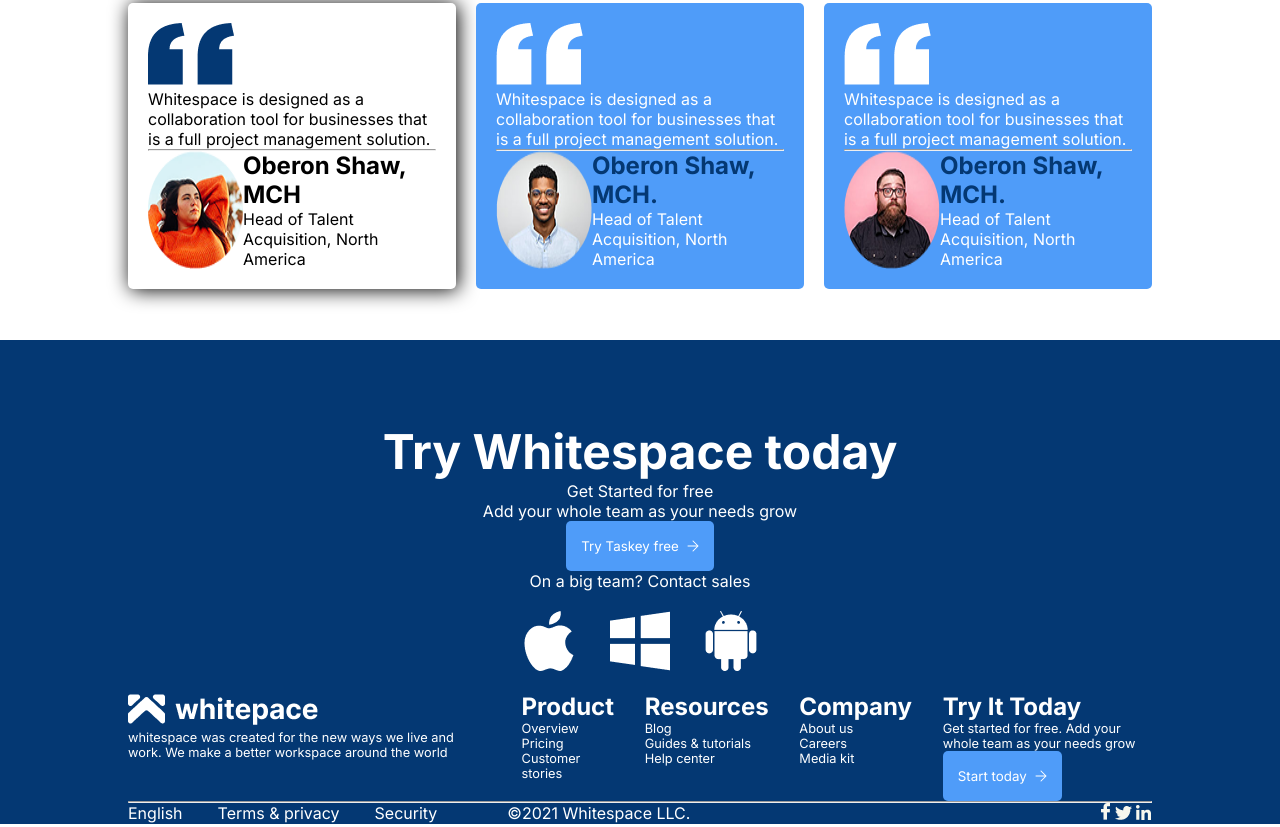
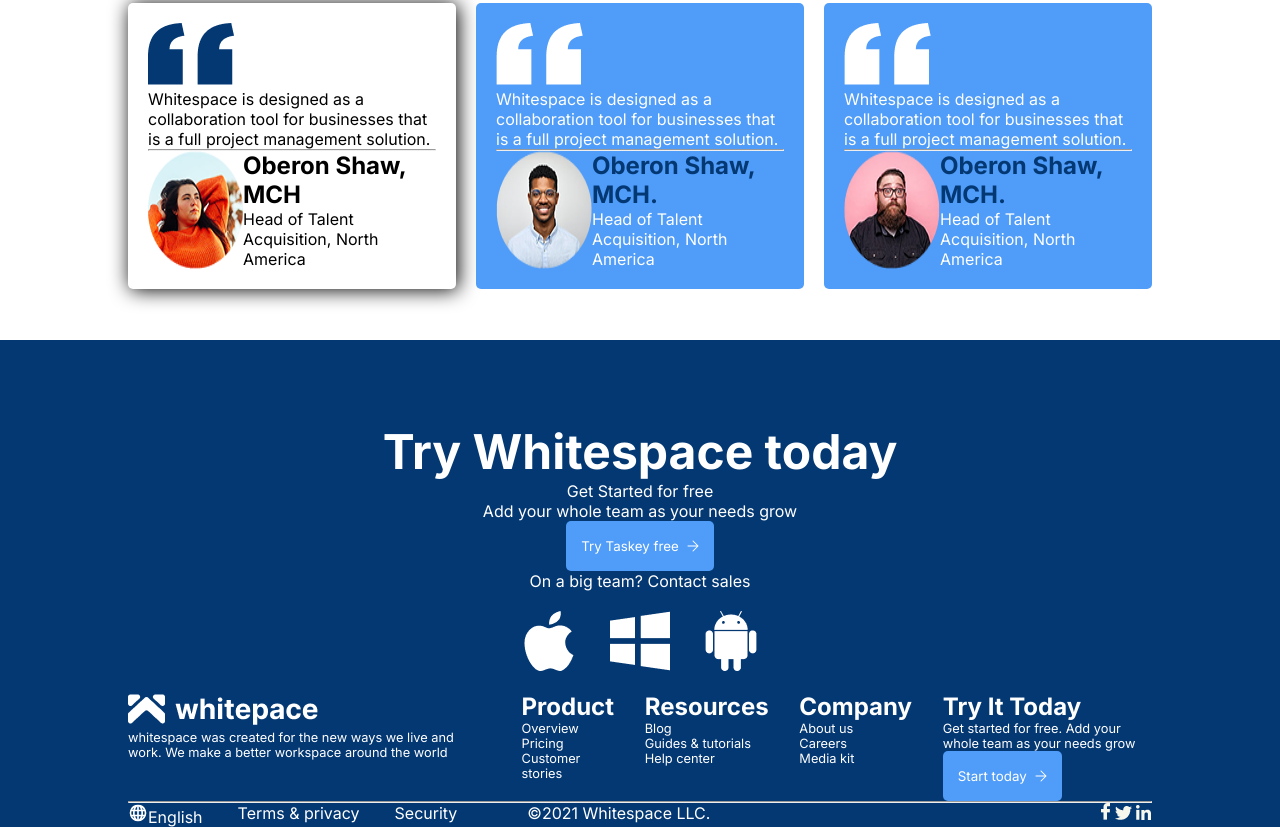
Before and after one commit to SalahVincent/Project_0.0.1, a plain HTML site: page index.html in a window 1280 px wide. Shown: the part 4941-5768 px from the top of the page. Drawn offline with Linux system fonts and the light colour scheme; files whose address does not match are found by name.

Commit message:
fixing lint errors

```diff
--- a/index.html
+++ b/index.html
@@ -436,7 +436,9 @@
 
       <div class="footsec12">
         <div class="fsec3text">
-          <div><img src="" alt="">English</div>
+          <div><i><svg height="20" width="20" viewBox="0 0 24 24" xmlns="http://www.w3.org/2000/svg">
+	<path d="M21.41 8.64v-.05a10 10 0 0 0-18.78 0s0 0 0 .05a9.86 9.86 0 0 0 0 6.72v.05a10 10 0 0 0 18.78 0s0 0 0-.05a9.86 9.86 0 0 0 0-6.72ZM4.26 14a7.82 7.82 0 0 1 0-4h1.86a16.73 16.73 0 0 0 0 4Zm.82 2h1.4a12.15 12.15 0 0 0 1 2.57A8 8 0 0 1 5.08 16Zm1.4-8h-1.4a8 8 0 0 1 2.37-2.57A12.15 12.15 0 0 0 6.48 8ZM11 19.7A6.34 6.34 0 0 1 8.57 16H11Zm0-5.7H8.14a14.36 14.36 0 0 1 0-4H11Zm0-6H8.57A6.34 6.34 0 0 1 11 4.3Zm7.92 0h-1.4a12.15 12.15 0 0 0-1-2.57A8 8 0 0 1 18.92 8ZM13 4.3A6.34 6.34 0 0 1 15.43 8H13Zm0 15.4V16h2.43A6.34 6.34 0 0 1 13 19.7Zm2.86-5.7H13v-4h2.86a14.36 14.36 0 0 1 0 4Zm.69 4.57a12.15 12.15 0 0 0 1-2.57h1.4a8 8 0 0 1-2.4 2.57ZM19.74 14h-1.86a16.16 16.16 0 0 0 .12-2a16.28 16.28 0 0 0-.12-2h1.86a7.82 7.82 0 0 1 0 4Z" fill="currentColor"/>
+</svg></i>English</div>
           <p>Terms &amp privacy</p>
           <p>Security</p>
           <p></p>
```
